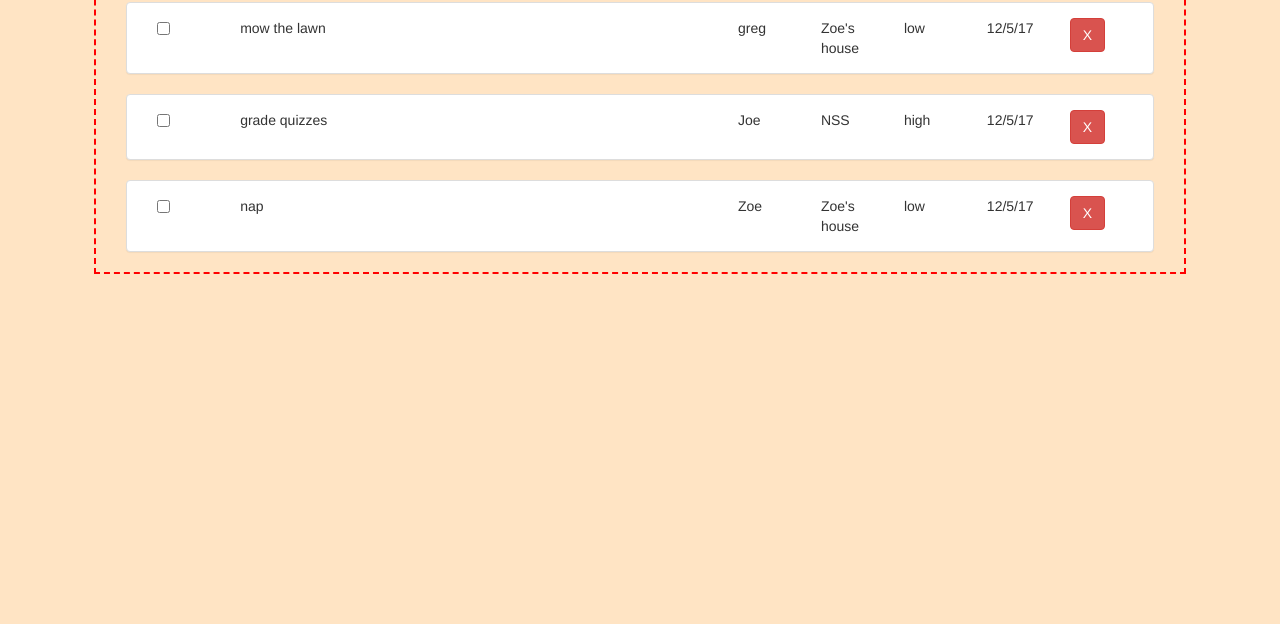
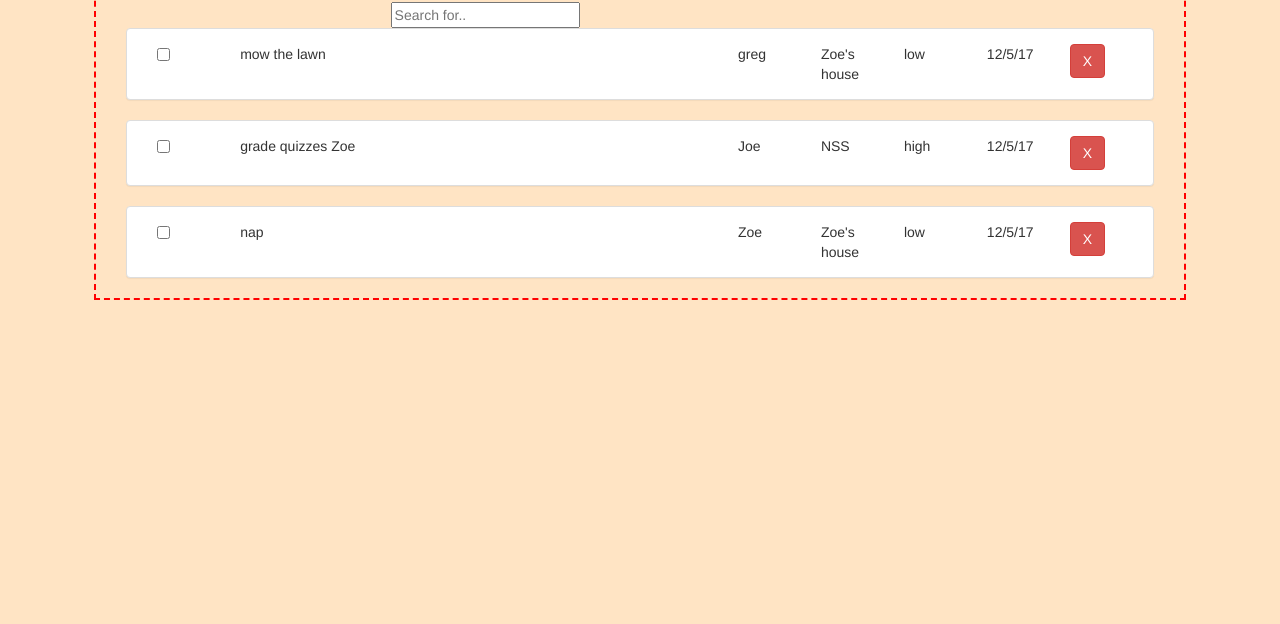
Before and after one commit to SandraJones/ng-todo-demo, a plain HTML site: page index.html in a window 1280 px wide. Shown: the part 176-800 px from the top of the page. Drawn offline with nearby package versions, Linux system fonts and the light colour scheme.

Commit message:
added filter

```diff
--- a/app/app.js
+++ b/app/app.js
@@ -22,7 +22,7 @@ app.controller("TodoCtrl", function($scope) {
 	},
 	{
 		id: 1,
-		task: "grade quizzes",
+		task: "grade quizzes Zoe",
 		isCompleted: false,
 		dueDate: "12/5/17",
 		assignedTo: "Joe",
--- a/index.html
+++ b/index.html
@@ -39,7 +39,12 @@
 	<div class= "col-xs-10 col-xs-offset-1 main-container">
 			<div class="col-xs-12" ng-show="showListView">
 				<h1>Todo List</h1>
-					<div ng-repeat = "thingy in items"><!-- this is a for each loop the current one is called thingy don't need to use $scope in html the curly brackets let us know that it is a variable-->
+				<div class = "row">
+					<div class = "col-xs-6 col-xs-offset-3">
+						<input type="text" placeholder="Search for.." ng-model="searchText">
+					</div>
+				</div>
+					<div ng-repeat = "thingy in items | filter:searchText"><!-- this is a for each loop the current one is called thingy don't need to use $scope in html the curly brackets let us know that it is a variable-->
 						<div class="panel panel-default">
 							<div class="panel-body">
 								<div class = "col-xs-1"><input type="checkbox" name=""/></div>
```
